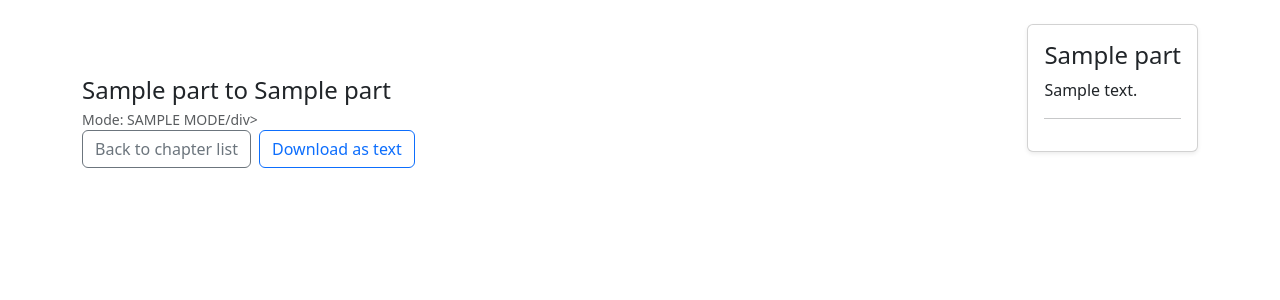
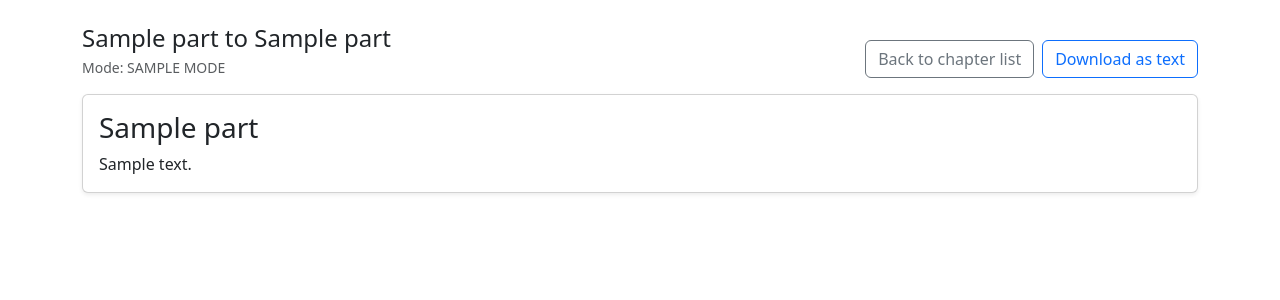
Before and after one commit to pbenzoni/royal-highway, a Flask app: template templates/compiled.html in a window 1280 px wide. Shown: the part 57-357 px from the top of the page. Run offline with Flask 3, Linux system fonts and the light colour scheme; the template is opened without the code that fills it: most values are stand-ins (such as "Sample title", 1, 10 or a date in 2020).

Commit message:
unclosed div

```diff
--- a/templates/compiled.html
+++ b/templates/compiled.html
@@ -3,7 +3,7 @@
   <div class="d-flex flex-wrap align-items-end justify-content-between gap-2 mb-3">
     <div>
       <h1 class="h4 mb-1">{{parts[0].title}} to {{parts[-1].title}} </h1>
-      <div class="text-muted small">Mode: {{ mode|upper }}/div>
+      <div class="text-muted small">Mode: {{ mode|upper }}</div>
     </div>
     <div class="d-flex gap-2">
       <a class="btn btn-outline-secondary" href="{{ url_for('show_chunks', fiction_slug=fiction_slug) }}">Back to chapter list</a>
@@ -11,19 +11,18 @@
     </div>
   </div>
 
-
+  {% for part in parts %}
     <div class="card mb-3 shadow-sm">
       <div class="card-body">
-        {% for part in parts %}
-          <h2 class="h4">{{ part.title }}</h2>
-          {% if mode == "html" %}
-            <div class="chapter-text">{{ part.content_html | safe }}</div>
-          {% else %}
-            <div class="chapter-text">{{ part.text_html | safe }}</div>
-          {% endif %}
-          <hr/>
-        {% endfor %}
+        <h2 class="h3">{{ part.title }}</h2>
+
+        {% if mode == "html" %}
+          <div class="chapter-text">{{ part.content_html | safe }}</div>
+        {% else %}
+          <div class="chapter-text">{{ part.text_html | safe }}</div>
+        {% endif %}
+
       </div>
     </div>
-
+  {% endfor %}
 {% endblock %}
```
